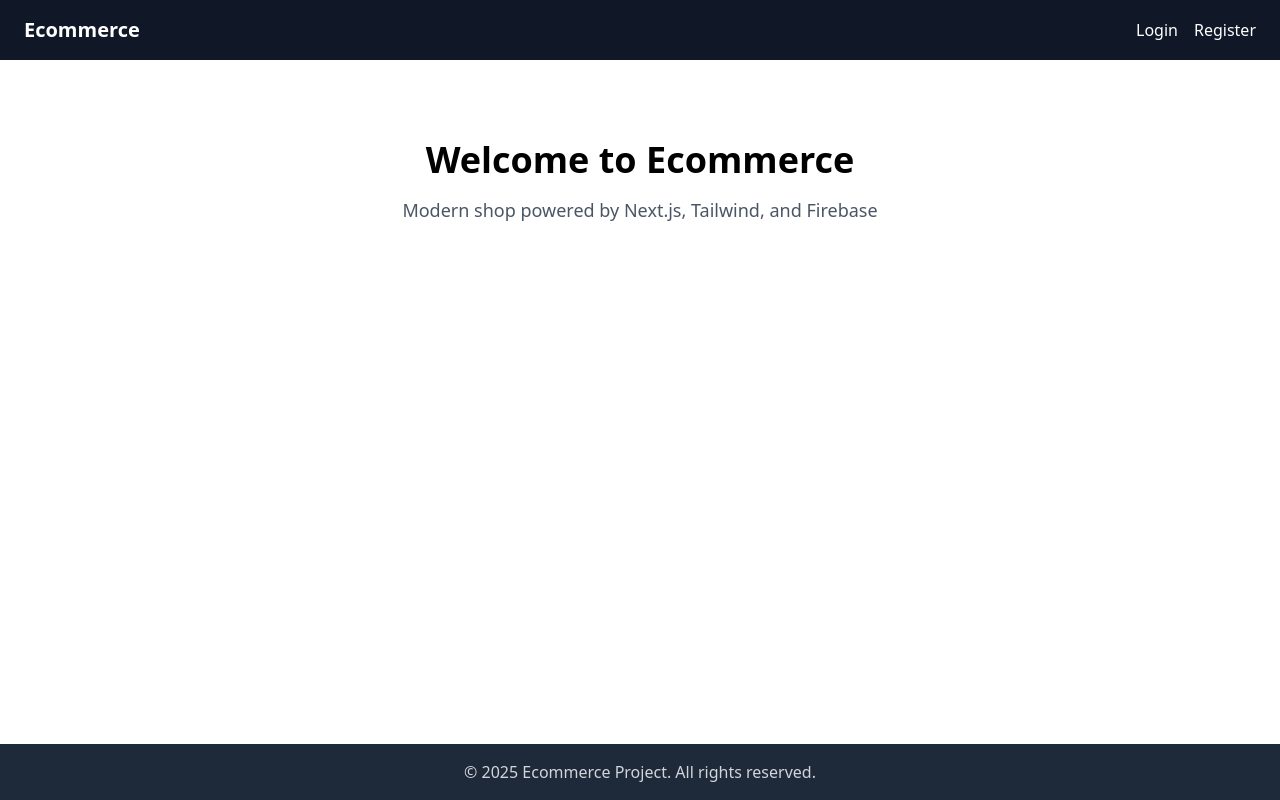
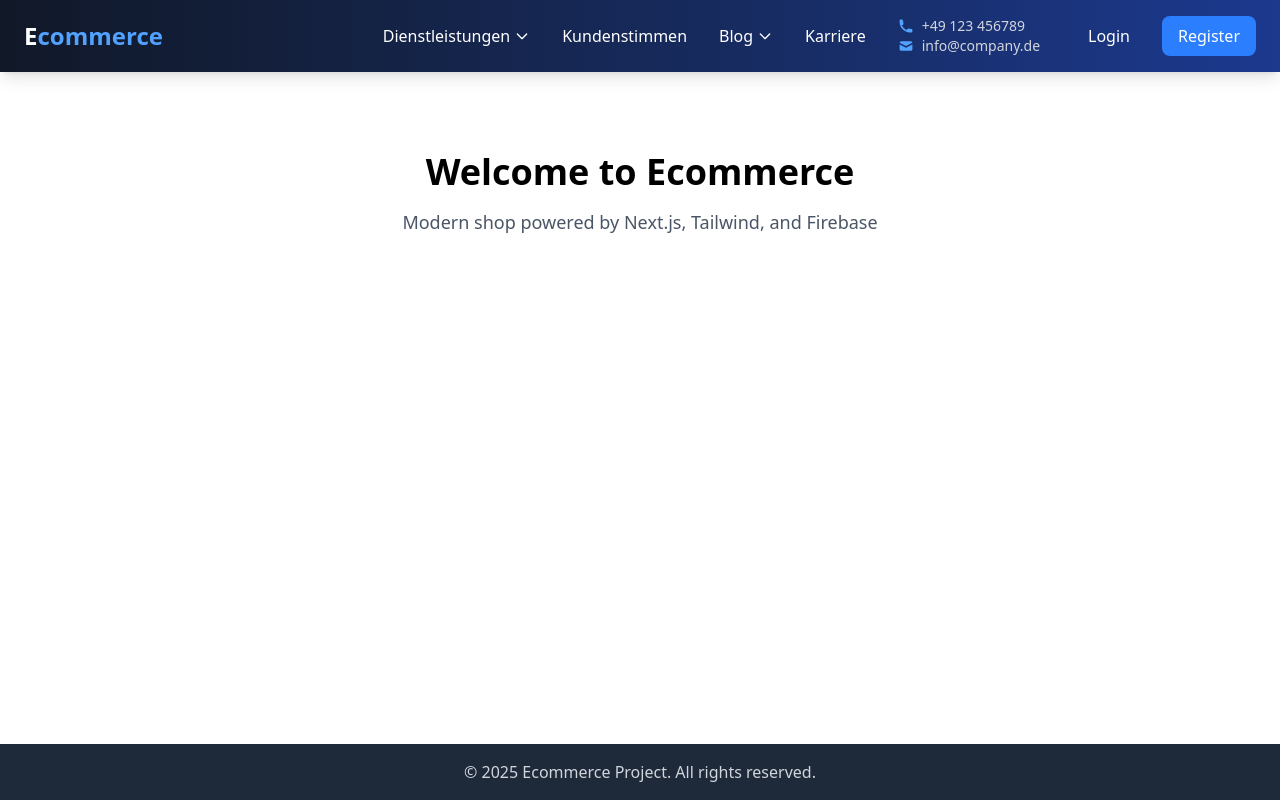
Before and after one commit to Maks-Mm/ecommerce-page, a Next.js app: page / in a window 1280 px wide. Built offline with nearby package versions, Linux system fonts and the light colour scheme.

Commit message:
design to top ,redirection to single pages,SAP,stylind tailwind

```diff
--- a/app/components/Navbar.tsx
+++ b/app/components/Navbar.tsx
@@ -1,15 +1,173 @@
 "use client";
 import Link from "next/link";
+import { useState, useRef, useEffect } from "react";
+
+type DropdownState = "dienst" | "blog" | null;
 
 export default function Navbar() {
+  const [openDropdown, setOpenDropdown] = useState<DropdownState>(null);
+  const [isMounted, setIsMounted] = useState(false);
+  const dropdownRef = useRef<HTMLDivElement>(null);
+
+  // Set isMounted to true after component mounts on client
+  useEffect(() => {
+    setIsMounted(true);
+  }, []);
+
+  // Close dropdown when clicking outside
+  useEffect(() => {
+    const handleClickOutside = (event: MouseEvent) => {
+      if (dropdownRef.current && !dropdownRef.current.contains(event.target as Node)) {
+        setOpenDropdown(null);
+      }
+    };
+
+    document.addEventListener("mousedown", handleClickOutside);
+    return () => document.removeEventListener("mousedown", handleClickOutside);
+  }, []);
+
+  const handleDropdown = (name: DropdownState) => {
+    setOpenDropdown(openDropdown === name ? null : name);
+  };
+
+  // Don't render dropdowns during SSR to avoid hydration mismatch
+  const renderDropdown = (type: "dienst" | "blog") => {
+    if (!isMounted) return null;
+
+    const items = type === "dienst"
+      ? ["SPA", "Web Development", "E-Commerce"]
+      : ["SAP Integration", "Digital Marketing Tips", "Tech Trends"];
+
+    const width = type === "dienst" ? "w-48" : "w-56";
+
+    return (
+      <div
+        className={`absolute left-0 mt-2 ${width} bg-white text-black shadow-xl rounded-lg overflow-hidden transition-all duration-300 ${
+          openDropdown === type
+            ? "opacity-100 translate-y-0"
+            : "opacity-0 -translate-y-2 pointer-events-none"
+        }`}
+      >
+        <ul className="flex flex-col py-1">
+          {items.map((item, idx) => (
+            <li key={idx}>
+              <Link
+                href={`/${type}/${item.toLowerCase().replace(" ", "-")}`}
+                className="block px-4 py-2 hover:bg-blue-50 transition-colors duration-200"
+                onClick={() => setOpenDropdown(null)}
+              >
+                {item}
+              </Link>
+            </li>
+          ))}
+        </ul>
+      </div>
+    );
+  };
+
   return (
-    <nav className="flex justify-between items-center px-6 py-4 bg-gray-900 text-white">
-      <Link href="/" className="text-xl font-bold">
-        Ecommerce
+    <nav className="flex flex-col lg:flex-row justify-between items-center px-6 py-4 bg-gradient-to-r from-gray-900 to-blue-900 text-white shadow-lg">
+      {/* Logo */}
+      <Link href="/" className="text-2xl font-bold mb-4 lg:mb-0">
+        <span className="text-white">E</span>
+        <span className="text-blue-400">commerce</span>
       </Link>
-      <div className="flex gap-4">
-        <Link href="/auth/login">Login</Link>
-        <Link href="/auth/register">Register</Link>
+
+      {/* Navigation Items */}
+      <div className="flex flex-col lg:flex-row gap-6 lg:gap-8 items-center w-full lg:w-auto">
+        {/* LEFT SIDE MENU */}
+        <div className="flex flex-col lg:flex-row gap-6 lg:gap-8 items-center">
+          {/* Dienstleistungen Dropdown */}
+          <div className="relative" ref={dropdownRef}>
+            <button
+              onClick={() => handleDropdown("dienst")}
+              className="flex items-center hover:text-blue-300 transition-colors duration-300"
+            >
+              Dienstleistungen
+              <svg
+                className={`ml-1 h-4 w-4 transition-transform duration-300 ${
+                  openDropdown === "dienst" ? "rotate-180" : ""
+                }`}
+                fill="none"
+                viewBox="0 0 24 24"
+                stroke="currentColor"
+              >
+                <path strokeLinecap="round" strokeLinejoin="round" strokeWidth={2} d="M19 9l-7 7-7-7" />
+              </svg>
+            </button>
+            {renderDropdown("dienst")}
+          </div>
+
+          {/* Kundenstimmen Page */}
+          <Link
+            href="/kundenstimmen"
+            className="hover:text-blue-300 transition-colors duration-300"
+          >
+            Kundenstimmen
+          </Link>
+
+          {/* Blog Dropdown */}
+          <div className="relative" ref={dropdownRef}>
+            <button
+              onClick={() => handleDropdown("blog")}
+              className="flex items-center hover:text-blue-300 transition-colors duration-300"
+            >
+              Blog
+              <svg
+                className={`ml-1 h-4 w-4 transition-transform duration-300 ${
+                  openDropdown === "blog" ? "rotate-180" : ""
+                }`}
+                fill="none"
+                viewBox="0 0 24 24"
+                stroke="currentColor"
+              >
+                <path strokeLinecap="round" strokeLinejoin="round" strokeWidth={2} d="M19 9l-7 7-7-7" />
+              </svg>
+            </button>
+            {renderDropdown("blog")}
+          </div>
+
+          {/* Karriere Page */}
+          <Link
+            href="/karriere"
+            className="hover:text-blue-300 transition-colors duration-300"
+          >
+            Karriere
+          </Link>
+
+          {/* Kontakt Info */}
+          <div className="flex flex-col text-sm text-gray-300 mt-2 lg:mt-0">
+            <div className="flex items-center">
+              <svg className="w-4 h-4 mr-2 text-blue-400" fill="currentColor" viewBox="0 0 20 20">
+                <path d="M2 3a1 1 0 011-1h2.153a1 1 0 01.986.836l.74 4.435a1 1 0 01-.54 1.06l-1.548.773a11.037 11.037 0 006.105 6.105l.774-1.548a1 1 0 011.059-.54l4.435.74a1 1 0 01.836.986V17a1 1 0 01-1 1h-2C7.82 18 2 12.18 2 5V3z" />
+              </svg>
+              <span>+49 123 456789</span>
+            </div>
+            <div className="flex items-center">
+              <svg className="w-4 h-4 mr-2 text-blue-400" fill="currentColor" viewBox="0 0 20 20">
+                <path d="M2.003 5.884L10 9.882l7.997-3.998A2 2 0 0016 4H4a2 2 0 00-1.997 1.884z" />
+                <path d="M18 8.118l-8 4-8-4V14a2 2 0 002 2h12a2 2 0 002-2V8.118z" />
+              </svg>
+              <span>info@company.de</span>
+            </div>
+          </div>
+        </div>
+
+        {/* RIGHT SIDE → Login/Register */}
+        <div className="flex gap-4 items-center mt-4 lg:mt-0">
+          <Link
+            href="/auth/login"
+            className="px-4 py-2 rounded-lg text-white hover:bg-blue-700 transition-colors duration-300"
+          >
+            Login
+          </Link>
+          <Link
+            href="/auth/register"
+            className="px-4 py-2 bg-blue-500 rounded-lg text-white hover:bg-blue-600 transition-colors duration-300"
+          >
+            Register
+          </Link>
+        </div>
       </div>
     </nav>
   );
--- a/app/page.tsx
+++ b/app/page.tsx
@@ -5,6 +5,7 @@ export default function Home() {
       <p className="mt-4 text-lg text-gray-600">
         Modern shop powered by Next.js, Tailwind, and Firebase
       </p>
+
     </section>
   );
 }
```
